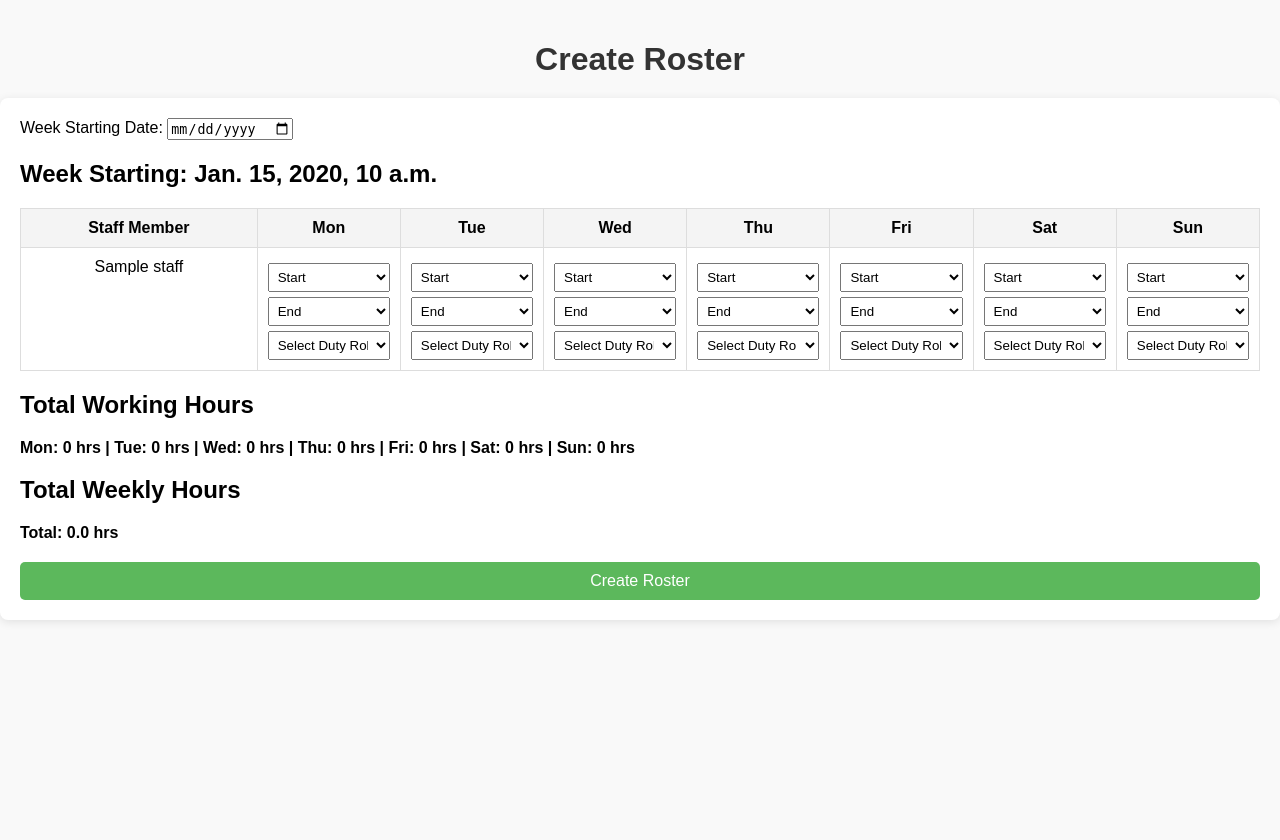
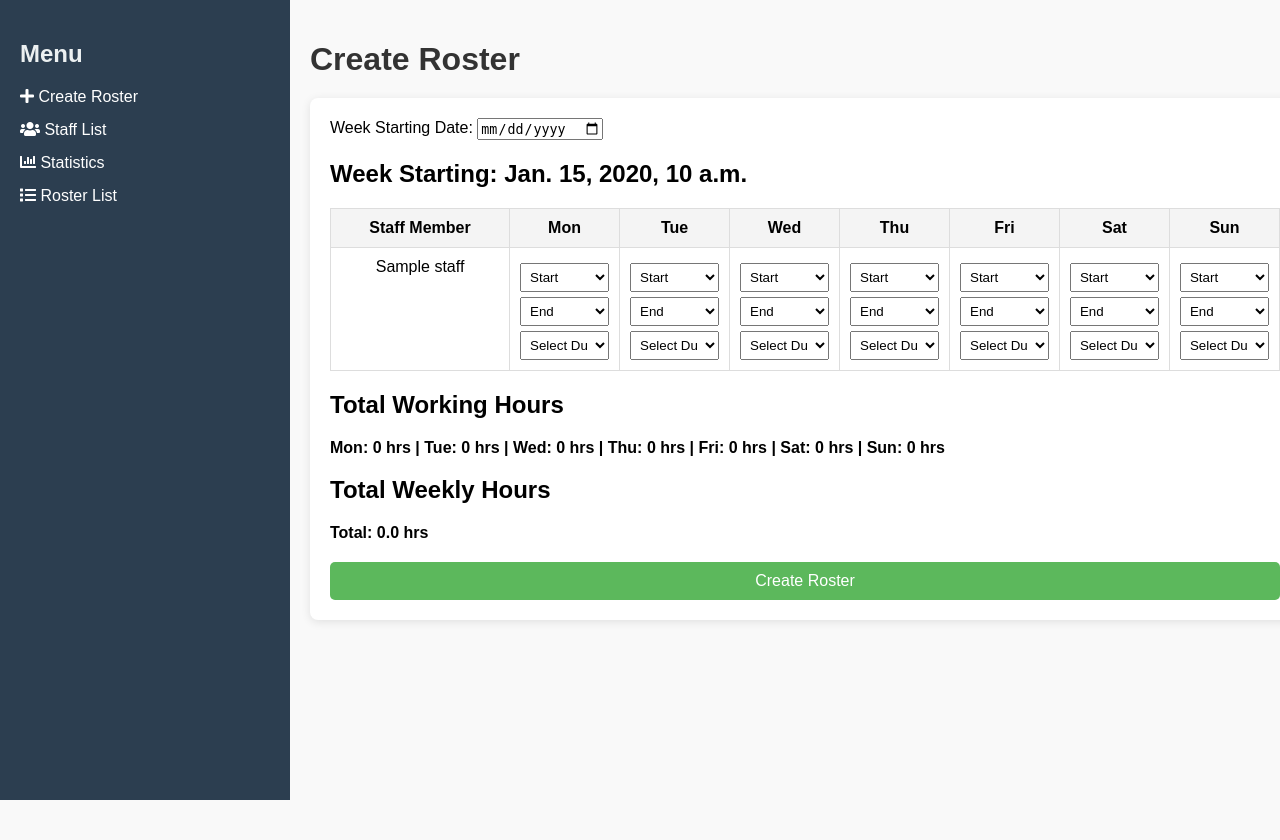
Before and after one commit to JUNELAI2024/roster2ndversion, a Django app: template roster/templates/roster/roster_create.html in a window 1280 px wide. After the commit the page ends 800 px from the top, so only its background shows below. Run offline with Django 5.2, Linux system fonts and the light colour scheme; tables that the repository leaves empty hold one stand-in row (values such as "Sample post"); the template is opened without the code that fills it: values that come from a table or form of the project are taken from there, most other values are stand-ins (such as "Sample title", 1, 10 or a date in 2020).

Commit message:
add left side menu

```diff
--- a/roster/templates/roster/roster_create.html
+++ b/roster/templates/roster/roster_create.html
@@ -7,23 +7,48 @@
     <link rel="stylesheet" href="https://cdnjs.cloudflare.com/ajax/libs/font-awesome/5.15.4/css/all.min.css">
     <style>
         body {
-             font-family: Arial, sans-serif;
-             margin: 0; /* Remove default margin */
-             padding: 20px;
-             background-color: #f9f9f9;
-             height: 100vh; /* Full viewport height */
-             display: flex;
-             flex-direction: column;
-             align-items: center;
-             overflow: hidden; /* Prevent body overflow */
+            font-family: Arial, sans-serif;
+            margin: 0; /* Remove default margin */
+            display: flex; /* Use flexbox for layout */
+            height: 100vh; /* Full viewport height */
+        }
+        .sidebar {
+            width: 250px; /* Fixed width for sidebar */
+            background-color: #2c3e50;
+            color: white;
+            padding: 20px;
+            box-shadow: 2px 0 5px rgba(0, 0, 0, 0.1);
+        }
+        .sidebar h2 {
+            color: #ecf0f1;
+        }
+        .sidebar ul {
+            list-style-type: none; /* Remove default list styling */
+            padding: 0; /* Remove default padding */
+        }
+        .sidebar ul li {
+            margin: 15px 0; /* Space between items */
+        }
+        .sidebar ul li a {
+            color: white; /* Link color */
+            text-decoration: none; /* Remove underline */
+        }
+        .sidebar ul li a:hover {
+            text-decoration: underline; /* Underline on hover */
+        }
+        .content {
+            flex: 1; /* Take up remaining space */
+            padding: 20px;
+            background-color: #f9f9f9; /* Background color for content area */
+            overflow-y: auto; /* Enable vertical scrolling if content overflows */
         }
         h1 {
             color: #333;
             margin-bottom: 20px; /* Space below the title */
         }
         form {
+            /* Your existing form styles */
             width: 100%; /* Full width */
-            max-width: 100%; /* Allow full width */
             background-color: white; /* Background for the form */
             border-radius: 8px; /* Rounded corners */
             box-shadow: 0 2px 10px rgba(0, 0, 0, 0.1); /* Subtle shadow */
@@ -84,7 +109,17 @@
 
 </head>
 <body>
+    <div class="sidebar">
+        <h2>Menu</h2>
+        <ul>
+            <li><a href="{% url 'roster_create' %}"><i class="fas fa-plus"></i> Create Roster</a></li>
+            <li><a href="{% url 'staff_list' %}"><i class="fas fa-users"></i> Staff List</a></li>
+            <li><a href="{% url 'statistics_view' %}"><i class="fas fa-chart-bar"></i> Statistics</a></li>
+            <li><a href="{% url 'roster_list' %}"><i class="fas fa-list"></i> Roster List</a></li>
+        </ul>
+    </div>
 
+    <div class="content">
     <h1>Create Roster</h1>
 
     <form method="post">
@@ -290,6 +325,7 @@
                                 <button type="submit">Create Roster</button>
                             </form>
 
+                        </div>
                             <script>
                                 function updateWeekStartDate() {
                                     const dateInput = document.getElementById('week_start_date').value;
```
